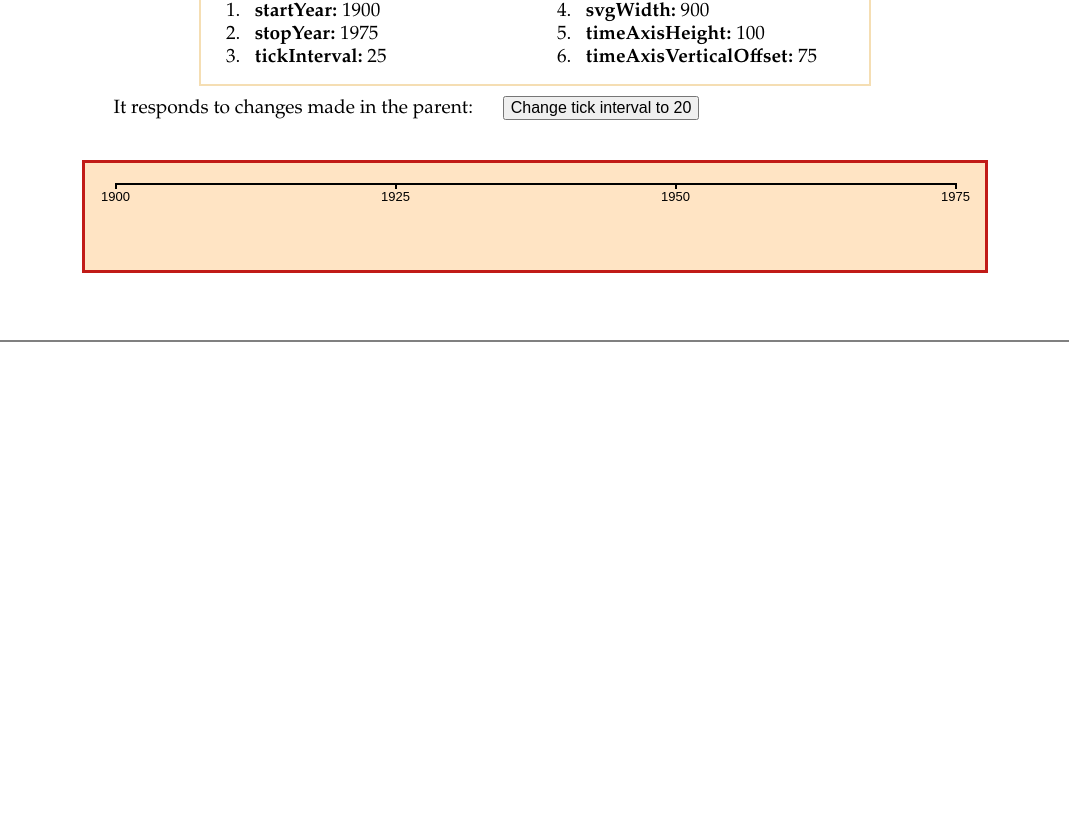
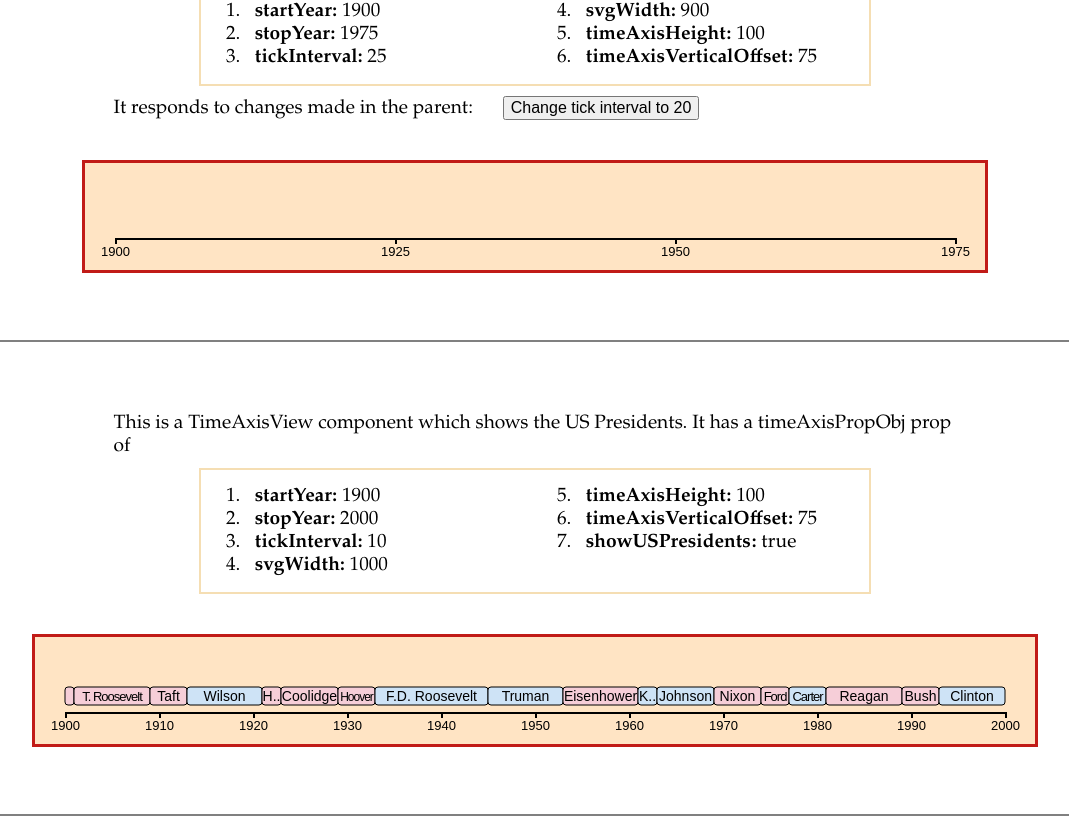
Before and after one commit to bruml2/timelineviewcomp, a Vue app: page /timeAxis in a window 1280 px wide. Shown: the part 884-1710 px from the top of the page, without its empty margins (105-1174 px from the left). Before the commit the page ends 1236 px from the top, so only its background shows below. Built offline with nearby package versions, Linux system fonts and the light colour scheme.

Commit message:
final integration of USPres

```diff
--- a/src/assets/builddate.js
+++ b/src/assets/builddate.js
@@ -1 +1 @@
-export const builddate = "Mon Apr 13 2020 - 20:46:23"
+export const builddate = "Tue Apr 28 2020 - 18:54:29"
--- a/src/components/TimeAxisView.vue
+++ b/src/components/TimeAxisView.vue
@@ -12,10 +12,11 @@
 <script>
 // d3 is imported in the mixin;
 import { TimeAxisMixin } from '../mixins/TimeAxisMixin.js'
+import { USPresidentsMixin } from '../mixins/USPresidentsMixin.js'
 
 export default {
   name: "TimeAxisViewComponent",
-  mixins: [TimeAxisMixin],
+  mixins: [TimeAxisMixin, USPresidentsMixin],
   props: {
     // typcially: startYear, stopYear, tickInterval, svgWidth only;
     timeAxisPropObj: {
--- a/src/mixins/TimeAxisMixin.js
+++ b/src/mixins/TimeAxisMixin.js
@@ -55,13 +55,8 @@ export const TimeAxisMixin = {
       // .tickSize(tl.timeAxisTickSize);
     },
     drawTimeAxis(tl, axisContainerDiv, verticalSVGOffset) {
-      console.log(`drawTimeAxis: verticalSVGOffset: ${verticalSVGOffset}`)
-      const svgElHeight = axisContainerDiv.querySelector('svg').height.baseVal.value
-      console.log(`drawTimeAxis: svgElHeight: ${svgElHeight}`)
-      const axisTranslateHeight = svgElHeight - 30
-      console.log(`drawTimeAxis: axisTranslateHeight: ${axisTranslateHeight}`)
-      // axisContainerDiv is a div el containing an svg
-      //   containing a g with class "timeAxisGrp" (this.rootEl);
+      // axisContainerDiv is a div el (this.rootEl) containing
+      // an svg containing a g with class "timeAxisGrp" ;
       // verticalSVGOffset is the translate distance from the
       //   top of the svg container (tl.eraTopMargin + tl.eraHeight +
       //   tl.timeAxisVerticalOffset);
@@ -81,22 +76,24 @@ export const TimeAxisMixin = {
       d3.select(axisContainerDiv)
         .select(".timeAxisGrp")
         // default position is at top of SVG; move to bottom;
-        .attr("transform", `translate(0, ${axisTranslateHeight})`)
-        // .attr("transform", `translate(0, ${verticalSVGOffset})`)
+        .attr("transform", `translate(0, ${verticalSVGOffset})`)
         .call(tl.timeAxisSVGFn);
-
       d3.select(axisContainerDiv)
         .selectAll(".timeAxisGrp line, .timeAxisGrp path")
         .attr("stroke", tl.timeAxisStroke)
         .attr("stroke-width", tl.timeAxisStrokeWidth)
         .attr("fill", "none")
         .attr("shape-rendering", "crispEdges");
-
       d3.select(axisContainerDiv)
         .selectAll(".timeAxisGrp text")
         .attr("font-family", tl.timeAxisFontFamily)
         .attr("font-size", tl.timeAxisFontSize)
         .attr("text-rendering", "optimizeLegibility");
+      if (tl.showUSPresidents) {
+        const svgEl = axisContainerDiv.querySelector('svg')
+        // drawUSPresidents(tl, svgEl, timeScaleFn, presVOffset, nameFontSize)
+        this.drawUSPresidents(tl, svgEl, tl.timeScaleFn, verticalSVGOffset - 25)
+      }
     }
   }
 };
--- a/src/views/TimeAxis.vue
+++ b/src/views/TimeAxis.vue
@@ -34,6 +34,19 @@
       </div>
       <TimeAxisView viewID="timeAxisB" :time-axis-prop-obj="timeAxisViewProps"/>
     </div>
+
+    <div class="timeAxisView">
+      <div class="desc">This is a TimeAxisView component which shows the US Presidents. It has a timeAxisPropObj prop of<br />
+        <div class="props">
+          <ul>
+            <li v-for="(value, prop, idx) in timeAxisViewPropsC" :key="idx">
+              {{ idx+1 }}. &nbsp; <b>{{ prop }}:</b> {{ value }}
+            </li>
+          </ul>
+        </div>
+      </div>
+      <TimeAxisView viewID="timeAxisC" :time-axis-prop-obj="timeAxisViewPropsC"/>
+    </div>
   </div>
 </template>
 
@@ -59,6 +72,17 @@ export default {
         timeAxisHeight: 100,
         // default is 25; increase by add'l timeAxisHeight;
         timeAxisVerticalOffset: 75
+      },
+      timeAxisViewPropsC: {
+        startYear: 1900,
+        stopYear: 2000,
+        tickInterval: 10,
+        svgWidth: 1000,
+        // default is 50;
+        timeAxisHeight: 100,
+        // default is 25; increase by add'l timeAxisHeight;
+        timeAxisVerticalOffset: 75,
+        showUSPresidents: true
       },
       timeAxisDefaults: {
         startYear: 1900,
```
Also changed, not shown: 1 other file (tests, documents, lock files or other folders).
